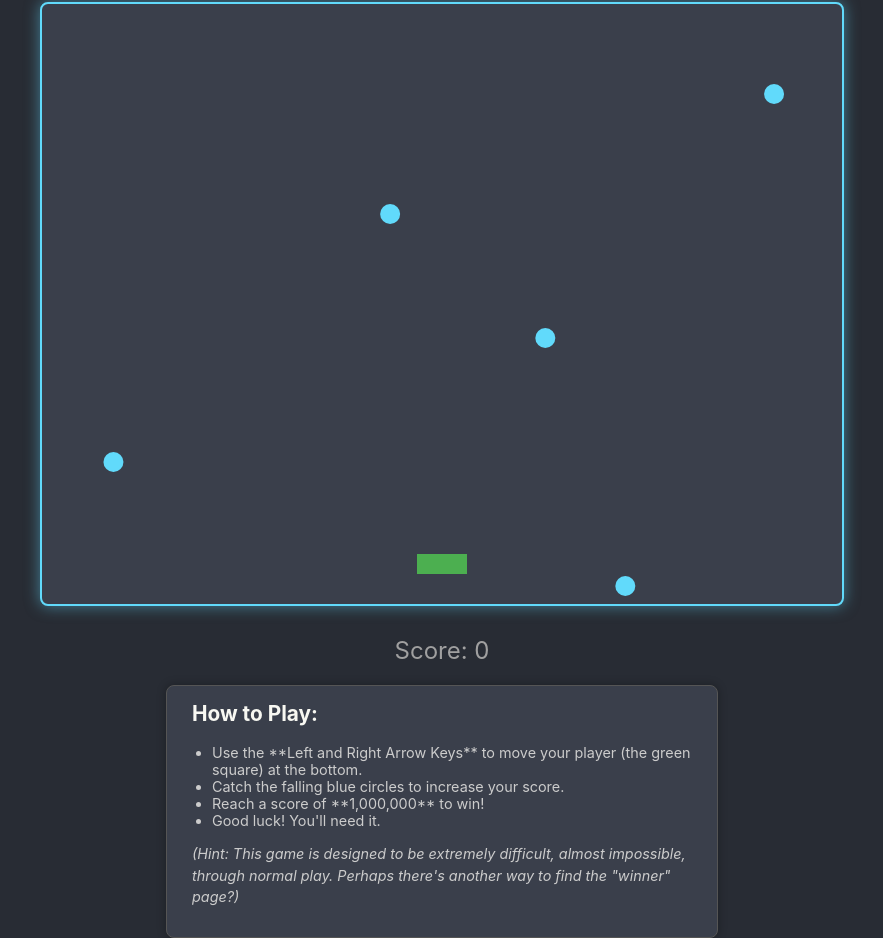
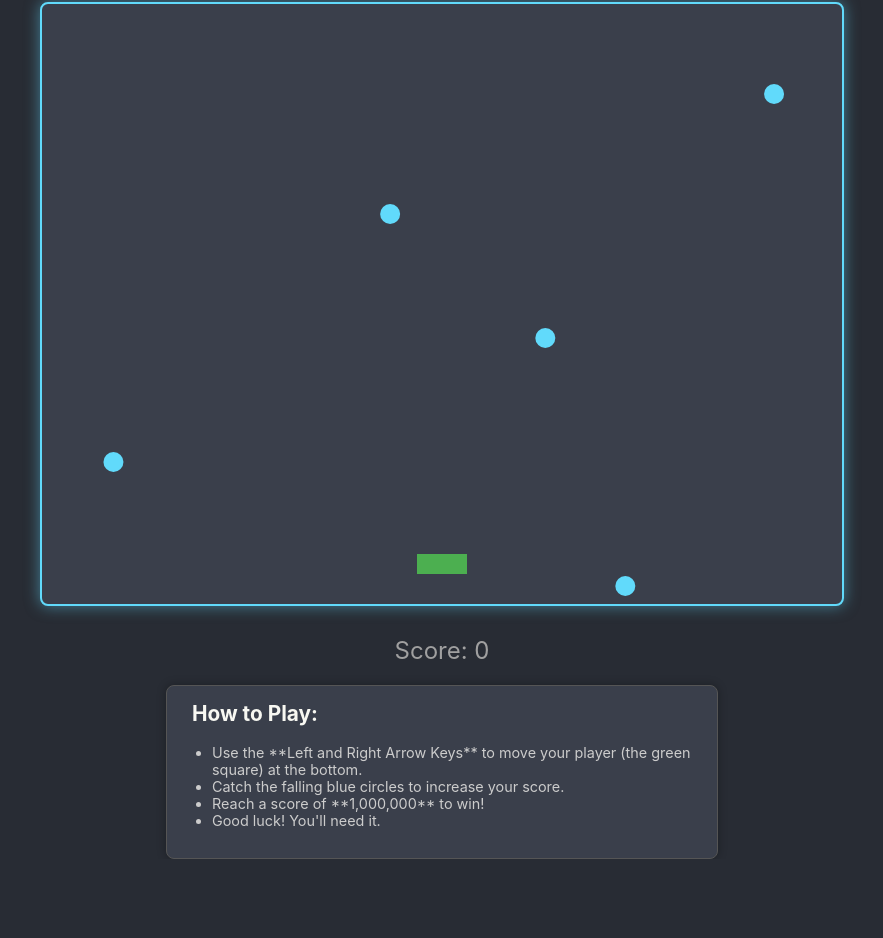
Before and after one commit to sg-ce28/newbetagame, a plain HTML site: page index.html in a window 1280 px wide. Shown: the part 78-1016 px from the top of the page, without its empty margins (198-1081 px from the left). After the commit the page ends 937 px from the top, so only its background shows below. Drawn offline with Linux system fonts and the light colour scheme.

Commit message:
Update index.html

```diff
--- a/index.html
+++ b/index.html
@@ -94,7 +94,6 @@
             <li>Reach a score of **1,000,000** to win!</li>
             <li>Good luck! You'll need it.</li>
         </ul>
-        <p><em>(Hint: This game is designed to be extremely difficult, almost impossible, through normal play. Perhaps there's another way to find the "winner" page?)</em></p>
     </div>
 
     <script>
```
